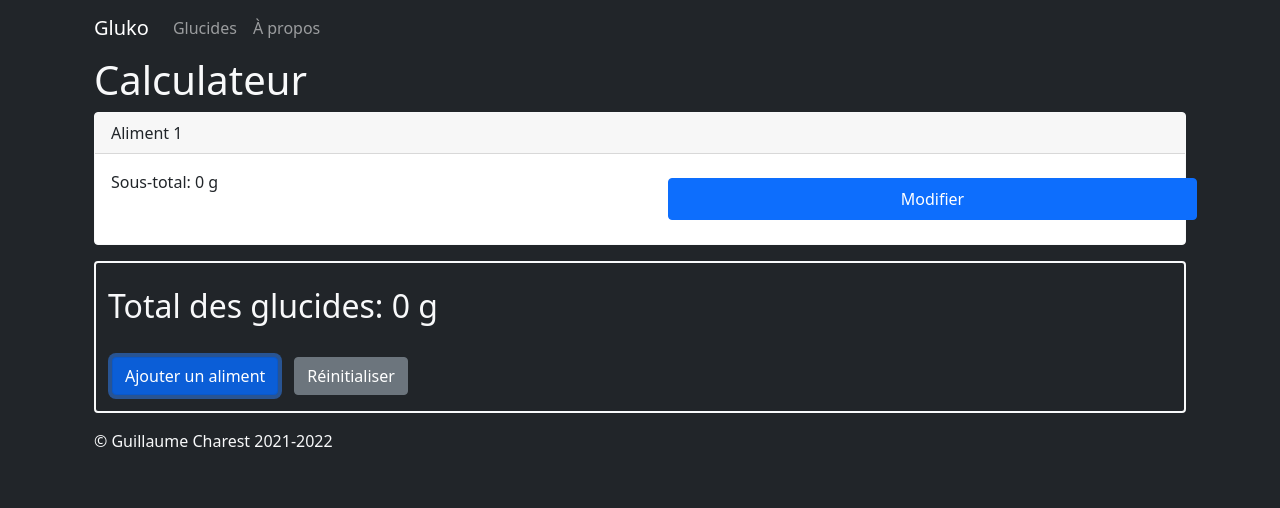
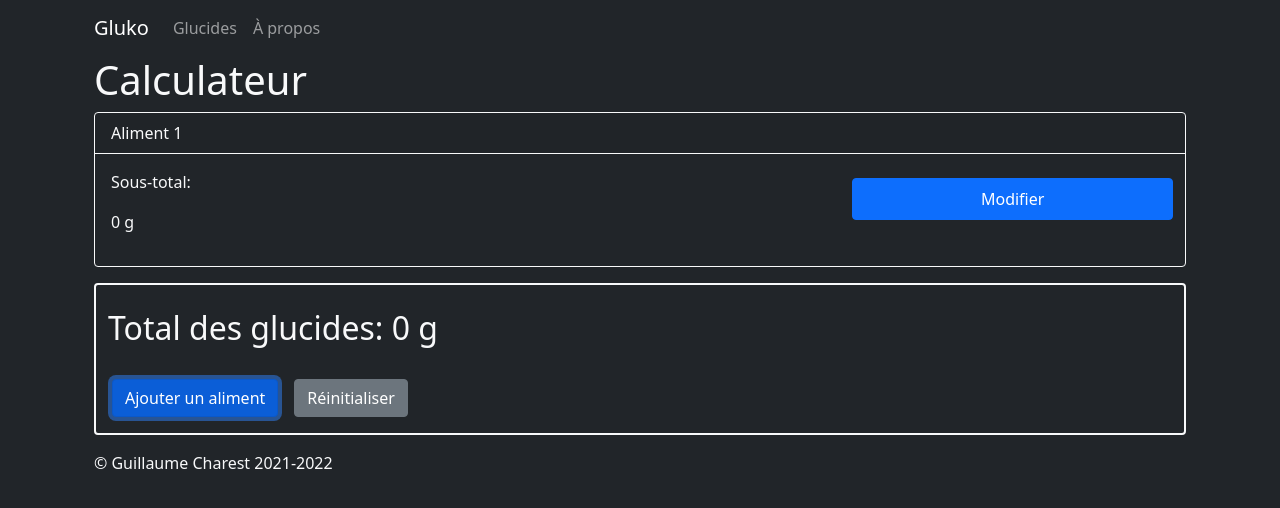
Before and after one commit to gcharest/gluko, a Vue app: page / in a window 1280 px wide. Both pictures are taken after a click on the button "Ajouter un aliment". Shown: the top 508 px of the page. Built offline with nearby package versions, Linux system fonts and the light colour scheme.

Commit message:
feat: change background and layout

```diff
--- a/src/components/MealCalculator.vue
+++ b/src/components/MealCalculator.vue
@@ -9,27 +9,29 @@ const generateUUID = () => {
 
 <template>
   <div v-for="(nutrient, index) in store.nutrients" :key="nutrient.name">
-    <div class="card border-light mb-3 w-80 translate-middle-x start-50">
-      <div class="card-header">
+    <div
+      class="card bg-dark border-light mb-3 w-80 translate-middle-x start-50"
+    >
+      <div class="card-header text-light border-light">
         {{
           nutrient.name === ""
             ? $t("Nutrient") + " " + (index + 1)
             : nutrient.name
         }}
       </div>
-      <div class="card-body">
+      <div class="card-body text-light">
         <div class="row gx-5">
-          <div class="col">
-            <p>
-              {{ $t("Subtotal") }}: {{ nutrient.quantity * nutrient.factor }} g
-            </p>
+          <div class="col-8">
+            <p>{{ $t("Subtotal") }}:</p>
+            <p>{{ nutrient.quantity * nutrient.factor }} g</p>
           </div>
-          <div class="col text-end">
-            <div>
+          <div class="col-4 text-end">
+            <div class="row">
               <NutrientModal
                 v-bind:nutrient-name="nutrient.name"
                 :nutrient-index="index"
               ></NutrientModal>
+              <div class="row">
                 <button
                   v-if="store.nutrients.length > 1"
                   type="button"
@@ -38,6 +40,7 @@ const generateUUID = () => {
                 >
                   <i class="bi bi-trash3-fill"></i>
                 </button>
+              </div>
             </div>
           </div>
         </div>
```
Lines whose indentation alone changed are shown as unchanged.
